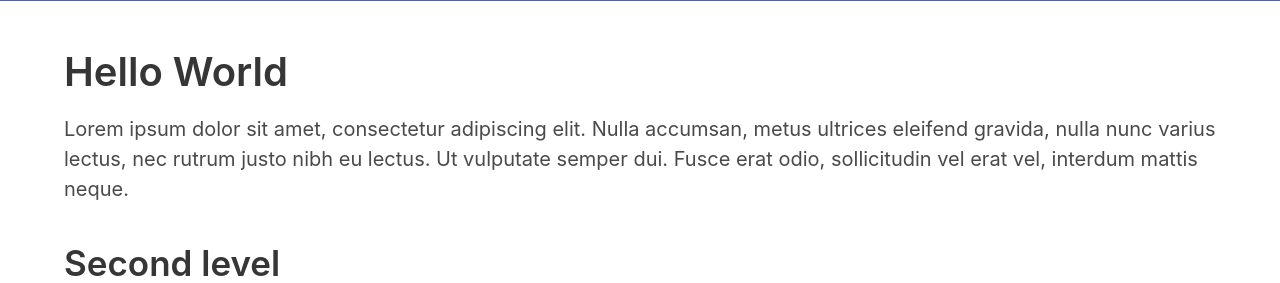
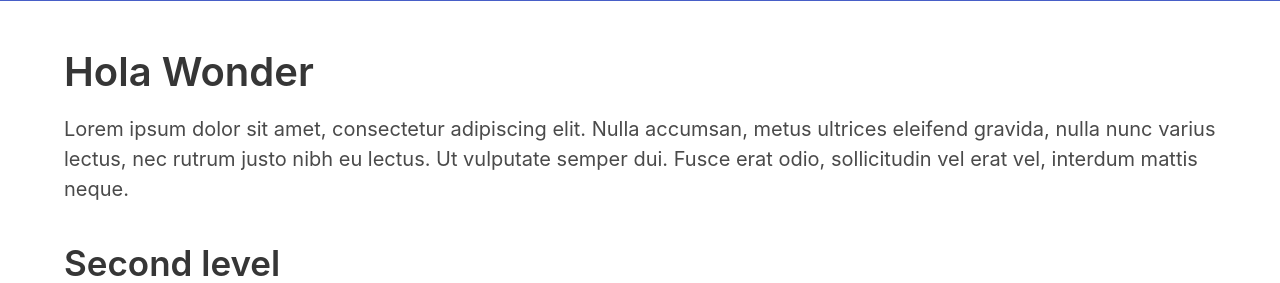
Before and after one commit to guicoma/wondergames-site, a PHP site: template templates/landing.twig in a window 1280 px wide. Shown: the part 437-720 px from the top of the page. Run offline with PHP 8.4, Linux system fonts and the light colour scheme; the template is opened without the code that fills it, so the values that code supplies are empty; some libraries are stand-ins or nearby versions.

Commit message:
Hola Wonder text

```diff
--- a/templates/landing.twig
+++ b/templates/landing.twig
@@ -14,7 +14,7 @@
       <div class="columns>
         <div class="column">
           <div class="content is-medium">
-            <h1>Hello World</h1>
+            <h1>Hola Wonder</h1>
             <p>Lorem ipsum dolor sit amet, consectetur adipiscing elit. Nulla accumsan, metus ultrices eleifend gravida, nulla nunc varius lectus, nec rutrum justo nibh eu lectus. Ut vulputate semper dui. Fusce erat odio, sollicitudin vel erat vel, interdum mattis neque.</p>
             <h2>Second level</h2>
             <p>Curabitur accumsan turpis pharetra <strong>augue tincidunt</strong> blandit. Quisque condimentum maximus mi, sit amet commodo arcu rutrum id. Proin pretium urna vel cursus venenatis. Suspendisse potenti. Etiam mattis sem rhoncus lacus dapibus facilisis. Donec at dignissim dui. Ut et neque nisl.</p>
```
